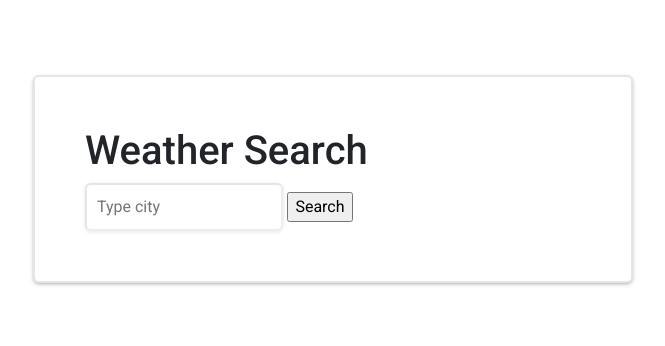
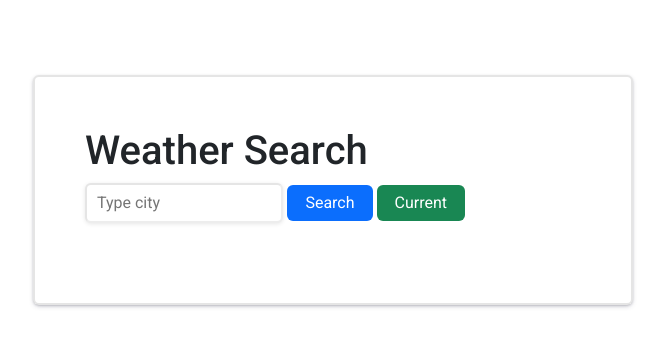
Before and after one commit to Viilhov/weather-react, a React (Create React App) app: page / in a window 1280 px wide. Shown: the top 346 px of the page, without its empty margins (307-972 px from the left). Built offline with nearby package versions, Linux system fonts and the light colour scheme.

Commit message:
Added css to form

```diff
--- a/src/Search.css
+++ b/src/Search.css
@@ -1,8 +1,21 @@
+.Search {
+  margin-bottom: 30px;
+}
 .Search .search-field {
-  padding: 10px;
-  margin-right: 4px;
+  padding: 6px 10px;
   width: 40%;
   border-color: rgba(0, 0, 0, 0.1);
   border-radius: 6px;
   box-shadow: rgba(0, 0, 0, 0.1) 0px 1px 4px;
 }
+.Search .search-button {
+  padding: 6px 18px;
+  border-radius: 6px;
+  background-color: #0b6efd;
+  color: #fff;
+  border: none;
+  margin-left: 4px;
+}
+.Search .search-button.green {
+  background-color: #198753;
+}
--- a/src/Search.js
+++ b/src/Search.js
@@ -36,7 +36,8 @@ export default function Search() {
         className="search-field"
         onChange={displayCity}
       />
-      <input type="submit" value="Search" />
+      <input className="search-button" type="submit" value="Search" />
+      <input className="search-button green" type="submit" value="Current" />
     </form>
   );
   if (loaded) {
```
